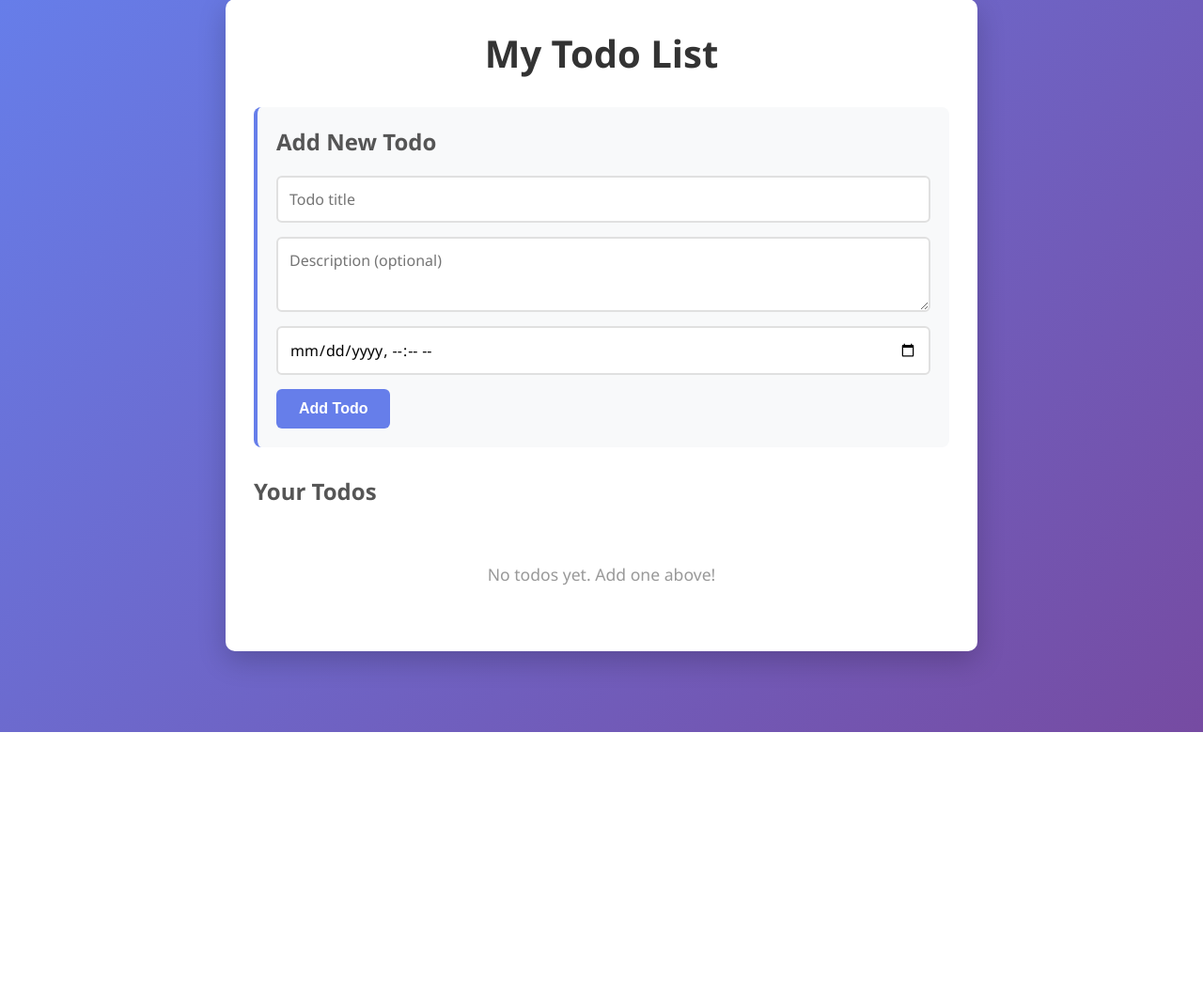
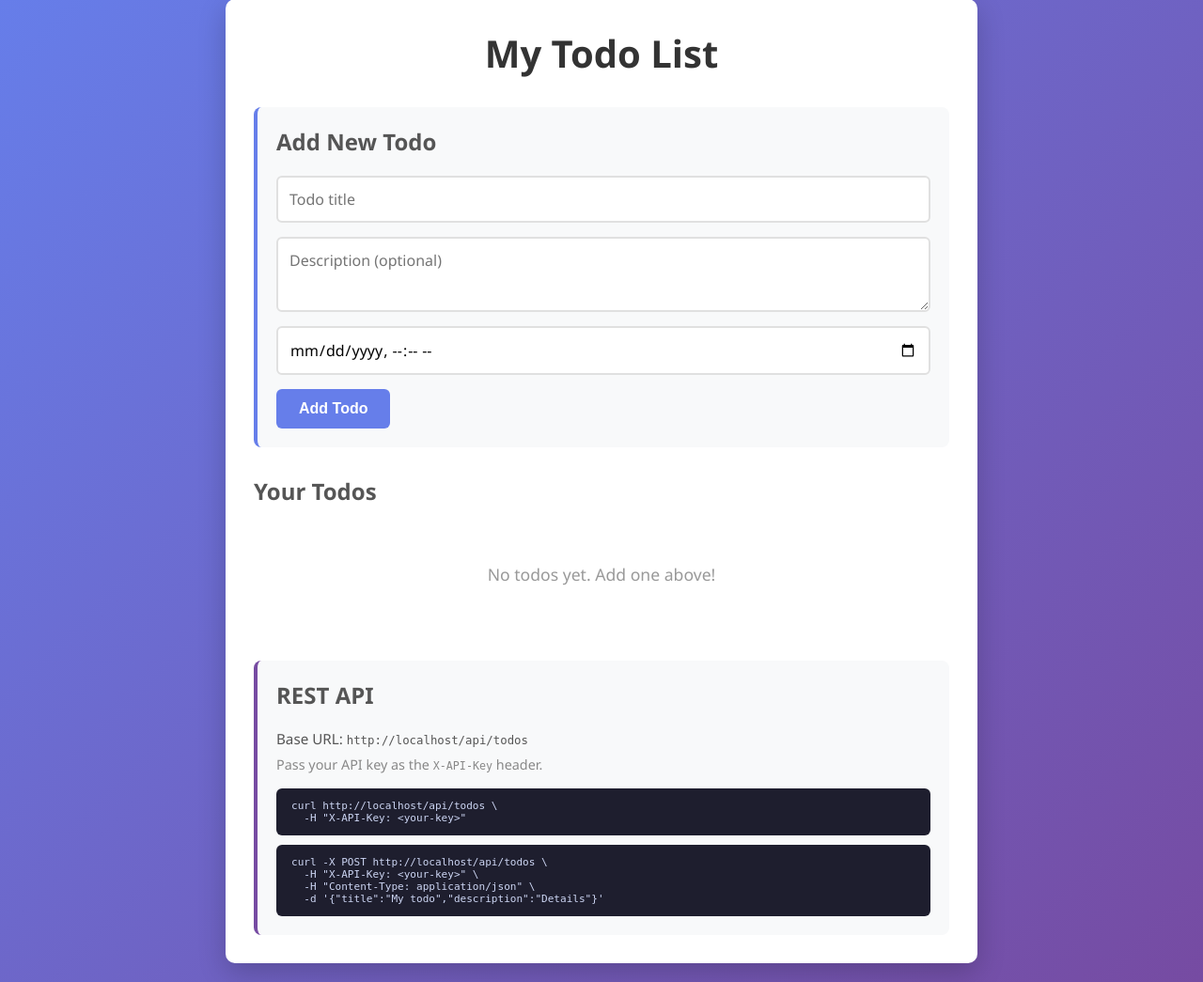
Before and after one commit to rakeshk24/todo-app, a Flask app: page / in a window 1280 px wide. Shown: the part 21-1066 px from the top of the page at 94% size. Before the commit the page ends 800 px from the top, so only its background shows below. Run offline with Flask 3, Linux system fonts and the light colour scheme; data that the repository does not hold is empty.

Commit message:
add JSON REST API endpoints

```diff
--- a/app.py
+++ b/app.py
@@ -2,6 +2,8 @@ from flask import Flask, render_template, request, redirect, url_for, jsonify
 from flask_sqlalchemy import SQLAlchemy
 from datetime import datetime
 import os
+
+API_KEY = "todo-api-secret-2024"
 
 def get_today_date():
     """Return today's date as YYYY-MM-DD string."""
@@ -116,5 +118,41 @@ def edit_todo(todo_id):
 
     return render_template('edit.html', todo=todo)
 
+def check_api_key():
+    return request.headers.get('X-API-Key', '') == API_KEY
+
+
+@app.route('/api/todos', methods=['GET'])
+def api_list_todos():
+    if not check_api_key():
+        return jsonify({'error': 'Unauthorized'}), 401
+    todos = Todo.query.order_by(Todo.created_at.desc()).all()
+    print(f"API GET /api/todos from {request.remote_addr}: {len(todos)} todos returned")
+    return jsonify([t.to_dict() for t in todos])
+
+
+@app.route('/api/todos', methods=['POST'])
+def api_create_todo():
+    if not check_api_key():
+        return jsonify({'error': 'Unauthorized'}), 401
+    data = request.get_json() or {}
+    title = data.get('title')
+    if not title:
+        return jsonify({'error': 'title is required'}), 400
+    todo = Todo(title=title, description=data.get('description'))
+    db.session.add(todo)
+    db.session.commit()
+    print(f"API POST /api/todos from {request.remote_addr}: created '{todo.title}'")
+    return jsonify(todo.to_dict()), 201
+
+
+@app.route('/api/todos/<int:todo_id>', methods=['GET'])
+def api_get_todo(todo_id):
+    if not check_api_key():
+        return jsonify({'error': 'Unauthorized'}), 401
+    todo = Todo.query.get_or_404(todo_id)
+    return jsonify(todo.to_dict())
+
+
 if __name__ == '__main__':
     app.run(debug=True, port=5001)
--- a/static/style.css
+++ b/static/style.css
@@ -221,6 +221,43 @@ textarea.input-field {
     font-size: 1.1em;
 }
 
+/* API info section */
+.api-info-section {
+    margin-top: 40px;
+    background: #f8f9fa;
+    padding: 20px;
+    border-radius: 8px;
+    border-left: 4px solid #764ba2;
+}
+
+.api-base {
+    margin-bottom: 8px;
+    font-size: 0.95em;
+    color: #555;
+}
+
+.api-note {
+    font-size: 0.9em;
+    color: #888;
+    margin-bottom: 16px;
+}
+
+.api-examples {
+    display: flex;
+    flex-direction: column;
+    gap: 10px;
+}
+
+.api-code {
+    background: #1e1e2e;
+    color: #cdd6f4;
+    padding: 12px 16px;
+    border-radius: 6px;
+    font-size: 0.85em;
+    overflow-x: auto;
+    white-space: pre;
+}
+
 /* Responsive Design */
 @media (max-width: 600px) {
     .container {
--- a/templates/index.html
+++ b/templates/index.html
@@ -78,6 +78,20 @@
                 <p class="no-todos">No todos yet. Add one above!</p>
             {% endif %}
         </div>
+        <!-- API Info -->
+        <div class="api-info-section">
+            <h2>REST API</h2>
+            <p class="api-base">Base URL: <code>{{ request.host_url }}api/todos</code></p>
+            <p class="api-note">Pass your API key as the <code>X-API-Key</code> header.</p>
+            <div class="api-examples">
+                <pre class="api-code">curl {{ request.host_url }}api/todos \
+  -H "X-API-Key: &lt;your-key&gt;"</pre>
+                <pre class="api-code">curl -X POST {{ request.host_url }}api/todos \
+  -H "X-API-Key: &lt;your-key&gt;" \
+  -H "Content-Type: application/json" \
+  -d '{"title":"My todo","description":"Details"}'</pre>
+            </div>
+        </div>
     </div>
 </body>
 </html>
```
